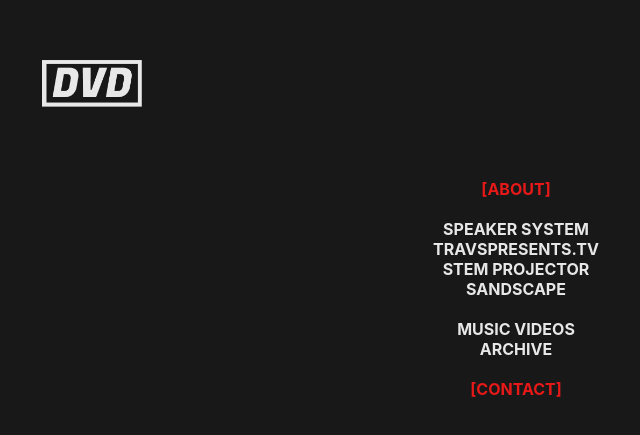
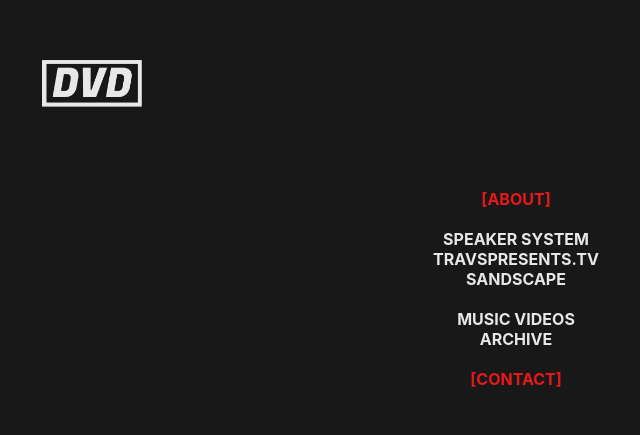
Before and after one commit to thefijimonster/dvd-site, a React (Create React App) app: page / in a window 1280 px wide. Shown: the part 111-546 px from the top of the page, without its empty margins (124-764 px from the left). Built offline with nearby package versions, Linux system fonts and the light colour scheme.

Commit message:
removed stm project + updated bio

```diff
--- a/src/Components/AboutPage.js
+++ b/src/Components/AboutPage.js
@@ -18,7 +18,9 @@
                     <div style={{display: 'flex', flexDirection: 'column', alignItems: 'center', justifyContent: 'center'}}>
                         <img className="galleryImg" style={{width: '240px'}}  src={require('../Assets/ABOUT3.png')}></img>
                         {/* <h4 style={{backgroundColor: 'red', fontSize: '30px', marginTop: '-30px'}}>ABOUT ME</h4> */}
-                        <p style={{width: '500px', textAlign: 'center', paddingLeft: '20px', fontSize: '11px', marginTop: '20px'}}>Currently studying <span style={{color: 'red'}}>Design Engineering MEng [3rd year]</span> at the Dyson School of Design Engineering at Imperial College London.
+                        <p style={{width: '500px', textAlign: 'center', paddingLeft: '20px', fontSize: '11px', marginTop: '20px'}}>
+                            Currently studying <span style={{color: 'red'}}>Design Engineering MEng [3rd year]</span> at the Dyson School of Design Engineering at Imperial College London.
+                            I carry a holistic cross-disciplinary approach to my passion of bridging design, creative tech, engineering and culture.
                         <br></br>
                         <br></br>
                         I am looking for a <span style={{color: 'red'}}>6-month internship</span> at a studio/company that is able to offer a inter-disciplinary role spanning design, culture and creative technology.
--- a/src/Components/WorkPage.js
+++ b/src/Components/WorkPage.js
@@ -47,8 +47,8 @@
                     <Link to="/BSCPBRGHT"><h1>BEOSCAPE BRIGHT</h1></Link></HoverImage> */}
                     {/* <br></br>
                     <h2>2022</h2> */}
-                    <HoverImage imageSrc={require('../Assets/PAGE_12.png')} altText="Popup Image" width="1200">
-                    <Link to="/STEMPLYR"><div style={{display: 'flex', flexDirection: 'row', alignItems: 'center', justifyContent: 'center', textAlign: 'justify'}}><h1 className="projectName">STEM PROJECTOR</h1><p className="wordTag">DESIGN ENGINEERING</p></div></Link></HoverImage>
+                    {/* <HoverImage imageSrc={require('../Assets/PAGE_12.png')} altText="Popup Image" width="1200"> */}
+                    {/* <Link to="/STEMPLYR"><div style={{display: 'flex', flexDirection: 'row', alignItems: 'center', justifyContent: 'center', textAlign: 'justify'}}><h1 className="projectName">STEM PROJECTOR</h1><p className="wordTag">DESIGN ENGINEERING</p></div></Link></HoverImage> */}
                     <HoverImage imageSrc={require('../Assets/PAGE_12.png')} altText="Popup Image" width="1200">
                     <Link to="/SNDSCPE"><div style={{display: 'flex', flexDirection: 'row', alignItems: 'center', justifyContent: 'center', textAlign: 'justify'}}><h1 className="projectName">SANDSCAPE</h1><p className="wordTag">PHYSICAL COMPUTING</p></div></Link></HoverImage>
                     <br></br>
```
